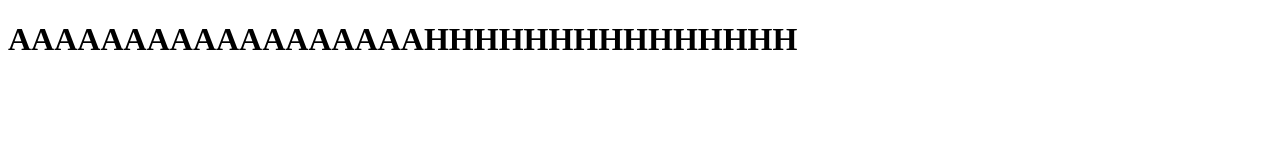
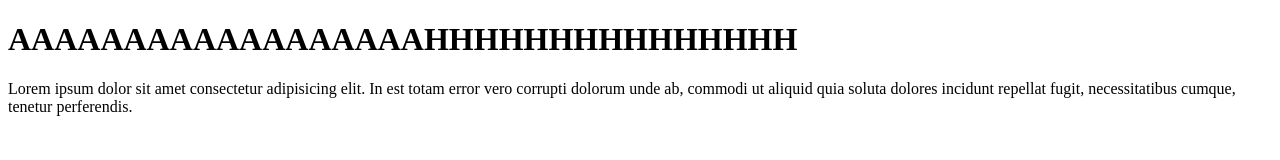
Before and after one commit to celsofranciscano/git-prueba, a plain HTML site: page novox.html in a window 1280 px wide. Drawn offline with Linux system fonts and the light colour scheme.

Commit message:
prueba 2

```diff
--- a/coito2.html
+++ b/novox.html
@@ -7,5 +7,6 @@
 </head>
 <body>
     <h1>AAAAAAAAAAAAAAAAAAHHHHHHHHHHHHHHH</h1>
+    <p>Lorem ipsum dolor sit amet consectetur adipisicing elit. In est totam error vero corrupti dolorum unde ab, commodi ut aliquid quia soluta dolores incidunt repellat fugit, necessitatibus cumque, tenetur perferendis.</p>
 </body>
 </html>
```
